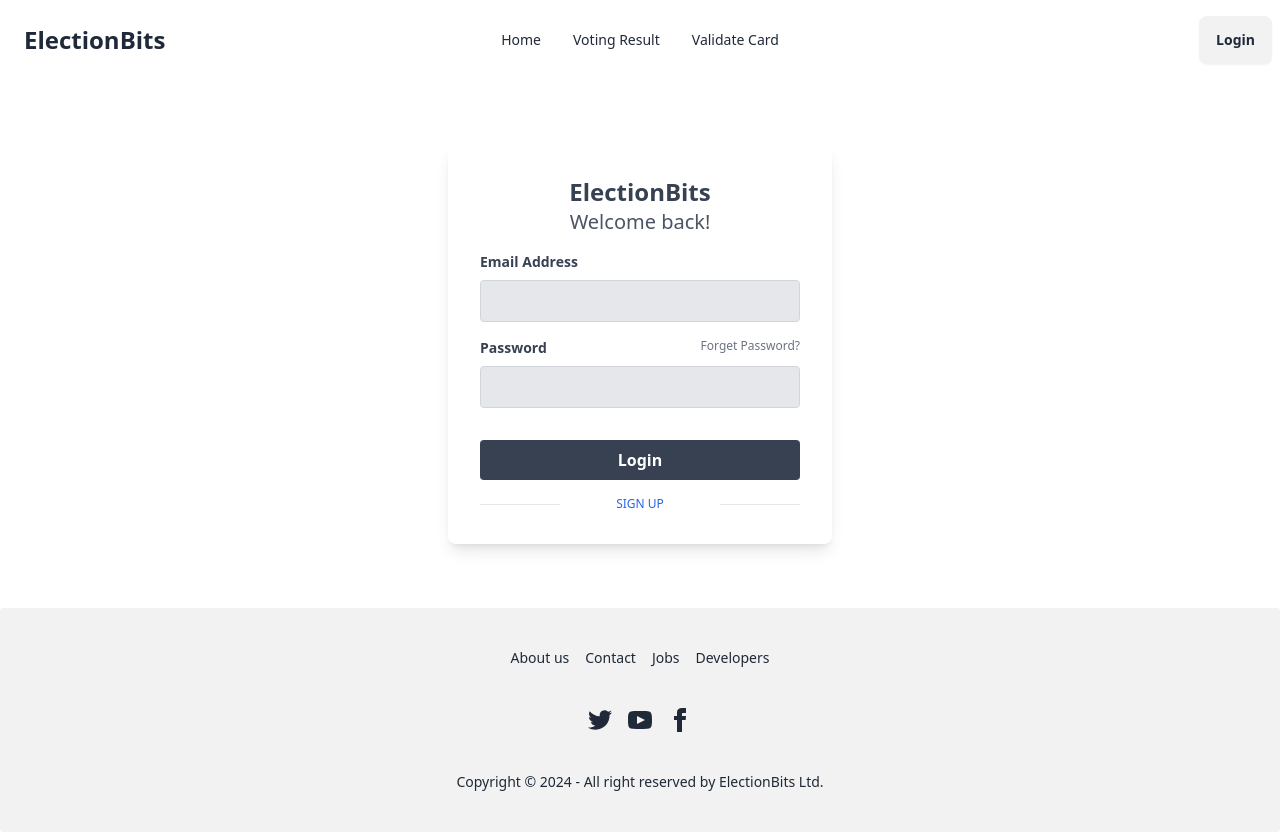
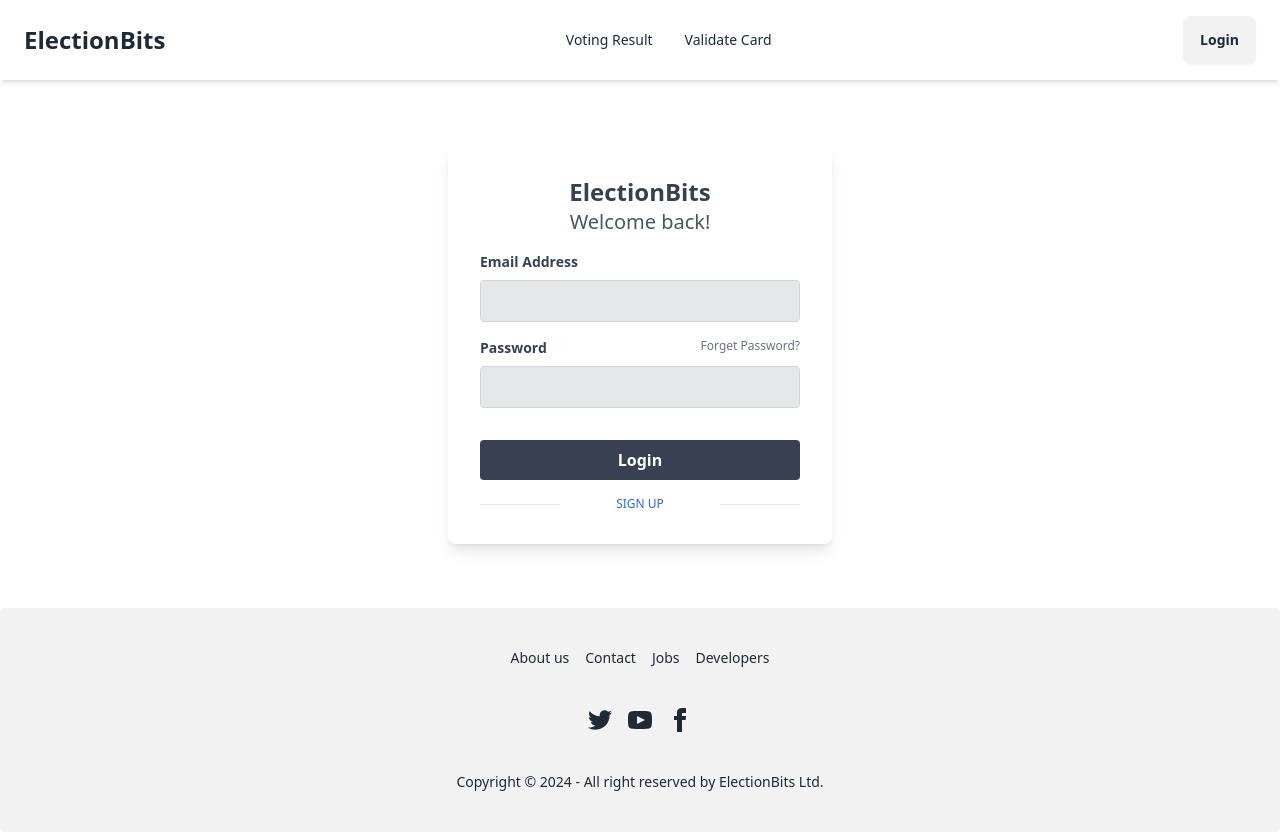
Before and after one commit to gayandip/mern-election-proj, a React (Vite) app in the folder frontend/: page /login in a window 1280 px wide. Built offline with nearby package versions, Linux system fonts and the light colour scheme.

Commit message:
basic update

```diff
--- a/frontend/src/components/Navbar.jsx
+++ b/frontend/src/components/Navbar.jsx
@@ -1,23 +1,30 @@
 import React from "react";
+import {NavLink} from "react-router-dom"
 
 function Navbar() {
   const navList = (
     <>
       <li>
-        <a>Home</a>
+        <NavLink to="/login" className={({isActive}) => `${isActive ? "text-white font-semibold": ""}`}>
+          Home
+        </NavLink>
       </li>
       <li>
-        <a>Voting Result</a>
+      <NavLink to="/result" className={({isActive}) => `${isActive ? "text-white font-semibold": ""}`}>
+          Voting Result
+        </NavLink>
       </li>
       <li>
-        <a>Validate Card</a>
+      <NavLink to="/validate/:card" className={({isActive}) => `${isActive ? "text-white font-semibold": ""}`}>
+          Validate Card
+        </NavLink>
       </li>
     </>
   );
 
   return (
     <>
-      <div className="navbar bg-base-100">
+      <div className="navbar bg-base-100 shadow-md sticky z-50 top-0">
         <div className="navbar-start">
           <div className="dropdown">
             <div tabIndex={0} role="button" className="btn btn-ghost md:hidden">
@@ -43,13 +50,13 @@
               {navList}
             </ul>
           </div>
-          <a className="m-2 p-2 text-2xl font-bold">ElectionBits</a>
+          <p className="m-2 p-2 text-2xl font-bold">ElectionBits</p>
         </div>
         <div className="navbar-center hidden md:flex">
           <ul className="menu menu-horizontal px-1">{navList}</ul>
         </div>
-        <div className="navbar-end">
-          <a className="btn">Login</a>
+        <div className="navbar-end mr-4">
+          <button className="btn">Login</button>
         </div>
       </div>
     </>
--- a/frontend/src/pages/Login.jsx
+++ b/frontend/src/pages/Login.jsx
@@ -1,9 +1,29 @@
-import React from "react";
+import React, { useState } from "react";
 import {Link} from "react-router-dom"
+import axios from "axios"
 
 function Login() {
-  const loginUser = () => {
-    console.log("login success");
+  const [user, setUser] = useState({email:"", password: ""})
+
+  const getInput = (e) => {
+    setUser({...user, [e.target.name]:e.target.value})
+  }
+
+  const loginUser = async () => {
+    const {email, password} = user
+    if (email.trim()==="" || password.trim()==="") {
+
+    }
+    if (!(email.includes("@"))) {
+
+    }
+    await axios.post("http://localhost:5001/api/users/login",{email, password}).then((res) => {
+      console.log(res.data.data);
+      window.alert("Login success")
+
+    }).catch((err) => {
+      console.log(err.message);
+    })
   };
 
   return (
@@ -23,6 +43,8 @@
                 className="bg-gray-200 text-gray-700 focus:outline-none focus:shadow-outline border border-gray-300 rounded py-2 px-4 block w-full appearance-none"
                 type="email"
                 name="email"
+                value={user.email}
+                onChange={getInput}
               />
             </div>
             <div className="mt-4">
@@ -38,6 +60,8 @@
                 className="bg-gray-200 text-gray-700 focus:outline-none focus:shadow-outline border border-gray-300 rounded py-2 px-4 block w-full appearance-none"
                 type="password"
                 name="password"
+                value={user.password}
+                onChange={getInput}
               />
             </div>
             <div className="mt-8">
```
